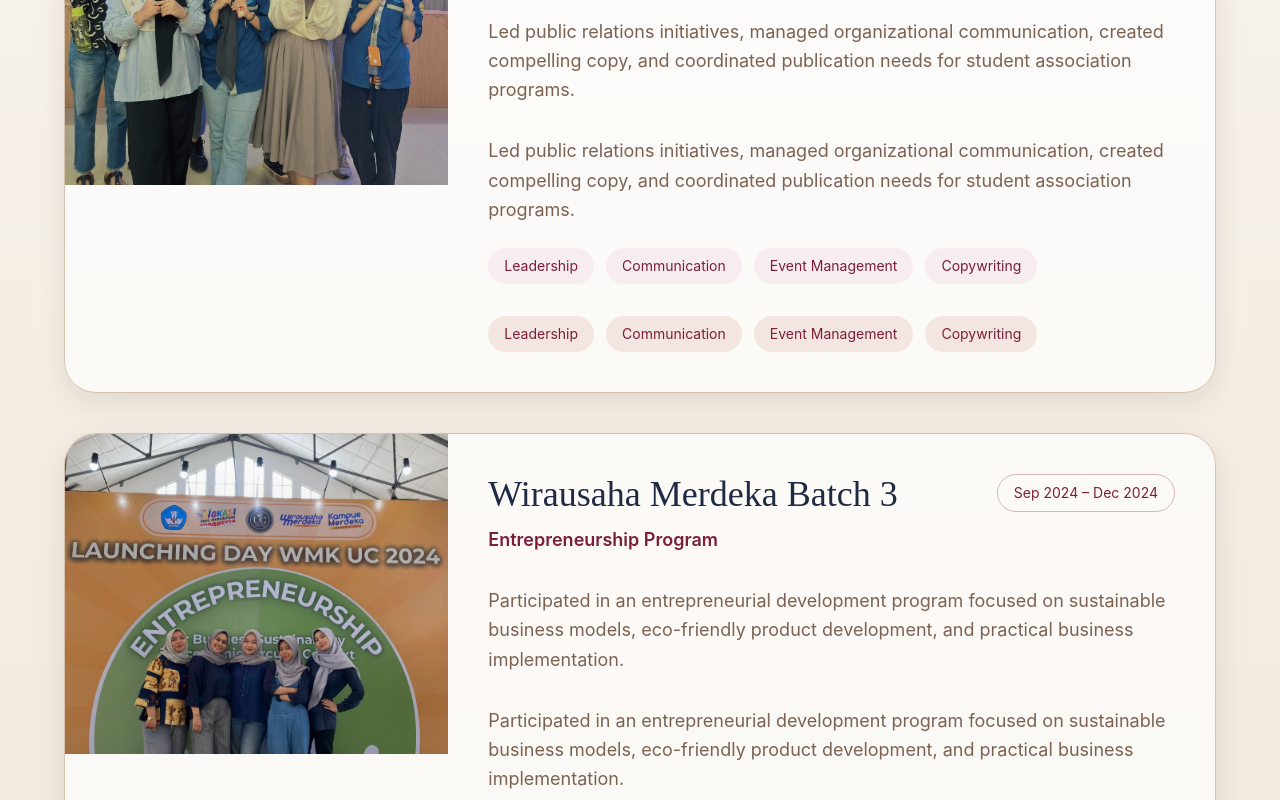
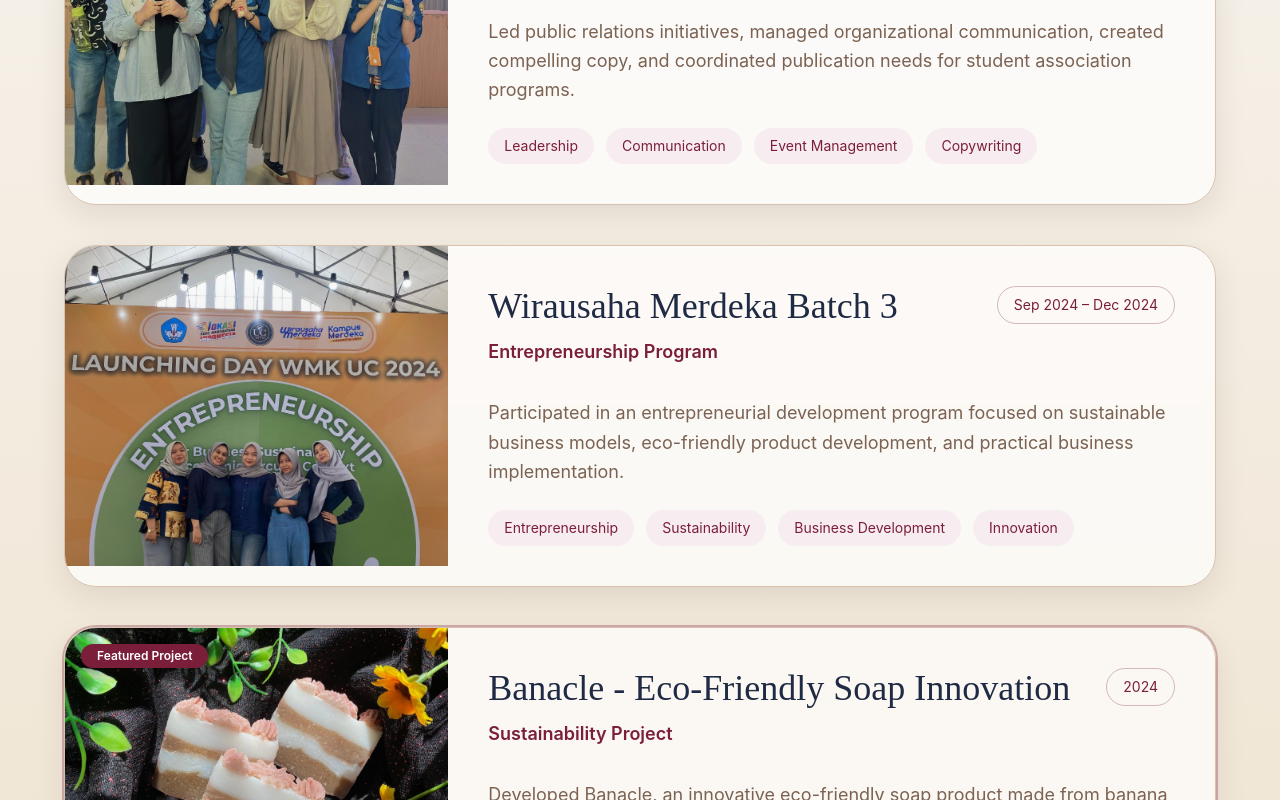
Before and after one commit to Dianayuww/college, a React (Vite) app: page / in a window 1280 px wide. Shown: the part 4180-4980 px from the top of the page. Built offline with nearby package versions, Linux system fonts and the light colour scheme.

Commit message:
Refactor App.jsx to remove duplicate content
Removed duplicate description paragraph and commented out unused tags section.

```diff
--- a/src/App.jsx
+++ b/src/App.jsx
@@ -688,9 +688,6 @@ export default function App() {
               <p className="mt-8 text-lg leading-relaxed text-mediumBrown">
                 {work.description}
               </p>
-              <p className="mt-8 text-lg leading-relaxed text-mediumBrown">
-  {work.description}
-</p>
 
 <div className="mt-6 flex flex-wrap gap-3 text-sm">
   {work.tags.map((tag, idx) => (
@@ -714,7 +711,7 @@ export default function App() {
                 </ul>
               </div> */}
 
-              <div className="mt-8 flex flex-wrap gap-3">
+              {/* <div className="mt-8 flex flex-wrap gap-3">
                 {work.tags.map((tag) => (
                   <span
                     key={tag}
@@ -723,7 +720,7 @@ export default function App() {
                     {tag}
                   </span>
                 ))}
-              </div>
+              </div> */}
             </div>
           </div>
         </motion.article>
```
